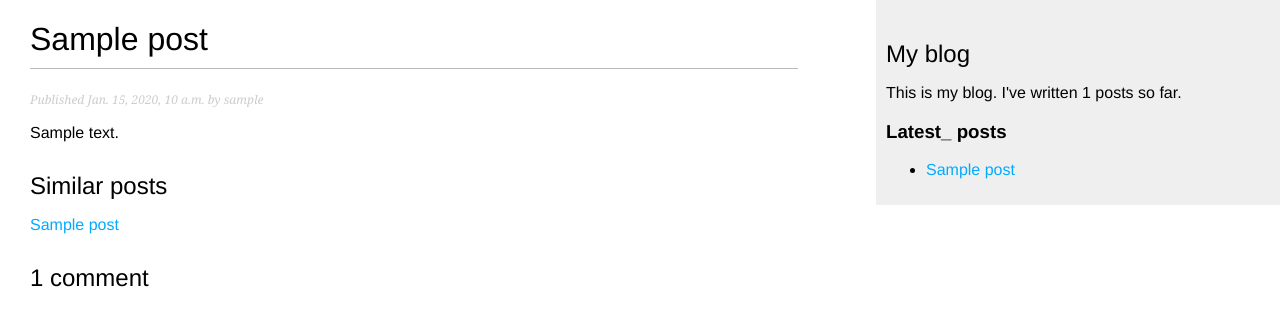
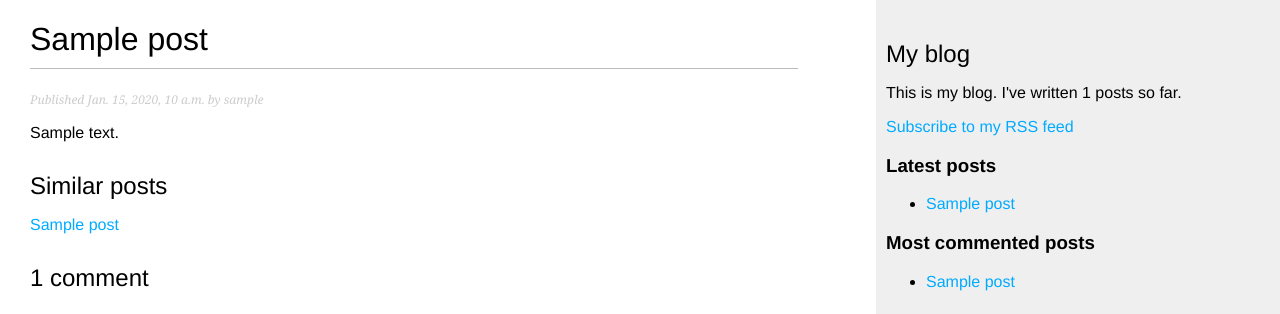
Before and after one commit to adriang-90/my_site, a Django app: template blog/templates/blog/post/detail.html in a window 1280 px wide. Shown: the top 314 px of the page. Run offline with Django 3.2, Linux system fonts and the light colour scheme; tables that the repository leaves empty hold one stand-in row (values such as "Sample post"); the template is opened without the code that fills it: values that come from a table or form of the project are taken from there, most other values are stand-ins (such as "Sample title", 1, 10 or a date in 2020).

Commit message:
added rss

```diff
--- a/blog/templates/blog/base.html
+++ b/blog/templates/blog/base.html
@@ -15,8 +15,19 @@
 <div id="sidebar">
     <h2>My blog</h2>
     <p>This is my blog. I've written {% total_posts %} posts so far.</p>
-    <h3>Latest_ posts</h3>
+    <p><a href="{% url "blog:post_feed" %}">Subscribe to my RSS feed</a></p>
+    <h3>Latest posts</h3>
     {% show_latest_posts 3 %}
+    <h3>Most commented posts</h3>
+    {% get_most_commented_posts as most_commented_posts %}
+    <ul>
+        {% for post in most_commented_posts %}
+        <li>
+            <a href="{{ post.get_absolute_url }}">{{ post.title }}</a>
+        </li>
+        {% endfor %}
+    </ul>
+
 </div>
 </body>
 </html>
--- a/blog/templatetags/blog_tags.py
+++ b/blog/templatetags/blog_tags.py
@@ -20,5 +20,5 @@ def show_latest_posts(count=3):
 @register.simple_tag
 def get_most_commented_posts(count=5):
     return Post.published.annotate(
-        total_comments=Count('comment')
+        total_comments=Count('comments')
     ).order_by('-total_comments')[:count]
--- a/blog/urls.py
+++ b/blog/urls.py
@@ -1,5 +1,5 @@
 from django.urls import path
-
+from .feeds import LatestPostsFeed
 from . import views
 
 app_name = 'blog'
@@ -11,4 +11,5 @@ urlpatterns = [
     path('<int:year>/<int:month>/<int:day>/<slug:post>/',
          views.post_detail,
          name='post_detail'),
+    path('feed/', LatestPostsFeed(), name='post_feed'),
 ]
--- a/my_site/settings.py
+++ b/my_site/settings.py
@@ -27,7 +27,7 @@ DEBUG = True
 
 ALLOWED_HOSTS = []
 
-
+SITE_ID = 1
 # Application definition
 
 INSTALLED_APPS = [
@@ -39,6 +39,8 @@ INSTALLED_APPS = [
     'django.contrib.staticfiles',
     'blog.apps.BlogConfig',
     'taggit',
+    'django.contrib.sites',
+    'django.contrib.sitemaps',
 ]
 
 MIDDLEWARE = [
--- a/my_site/urls.py
+++ b/my_site/urls.py
@@ -15,8 +15,15 @@ Including another URLconf
 """
 from django.contrib import admin
 from django.urls import path, include
+from django.contrib.sitemaps.views import sitemap
+from blog.sitemaps import PostSitemap
+sitemaps = {
+    'posts': PostSitemap,
+}
 
 urlpatterns = [
     path('admin/', admin.site.urls),
     path('blog/', include('blog.urls', namespace='blog')),
+    path('sitemap.xml', sitemap, {'sitemaps': sitemaps},
+         name='django.contrib.sitemaps.views.sitemap')
 ]
```
Also changed, not shown: blog/feeds.py (added, +19 -0 lines), blog/sitemaps.py (added, +12 -0 lines).
